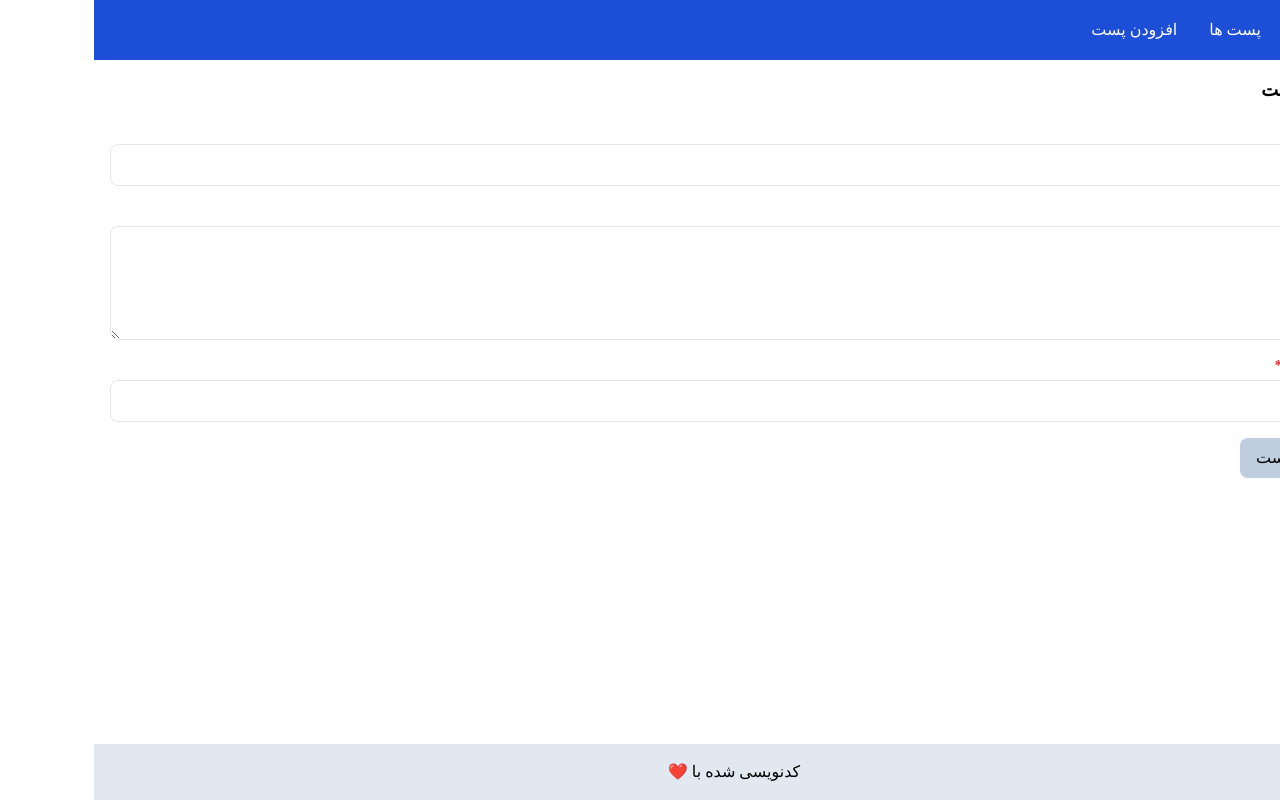
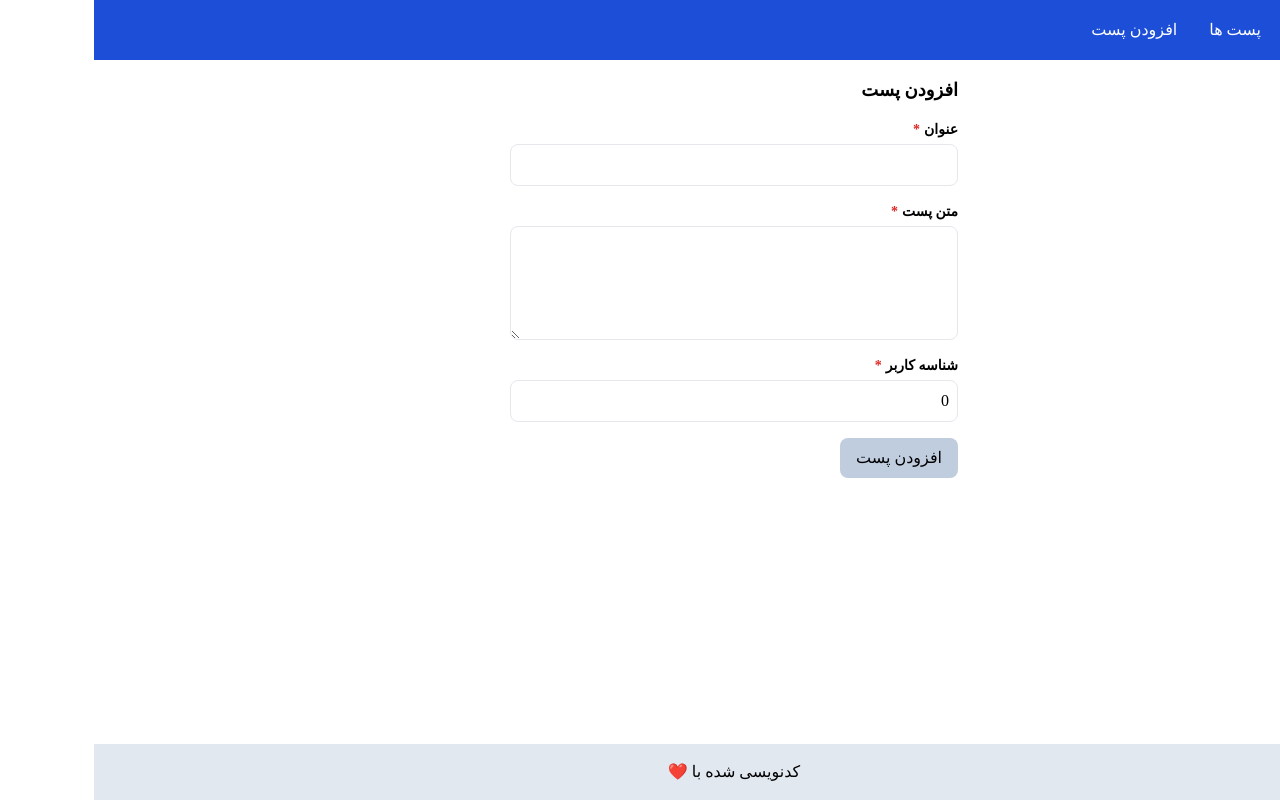
Before and after one commit to s8990/Neveshtar-Blog-App, a Next.js app: page /posts/add-post in a window 1280 px wide. Built offline with nearby package versions, Linux system fonts and the light colour scheme.

Commit message:
style: edit add post form style

```diff
--- a/src/components/posts/add/index.tsx
+++ b/src/components/posts/add/index.tsx
@@ -41,7 +41,7 @@ export default function AddPost() {
     });
 
     return (
-        <form onSubmit={formik.handleSubmit}>
+        <form onSubmit={formik.handleSubmit} className="container max-w-md">
             <h4 className="font-semibold text-lg">افزودن پست</h4>
 
                 <TextInput
```
